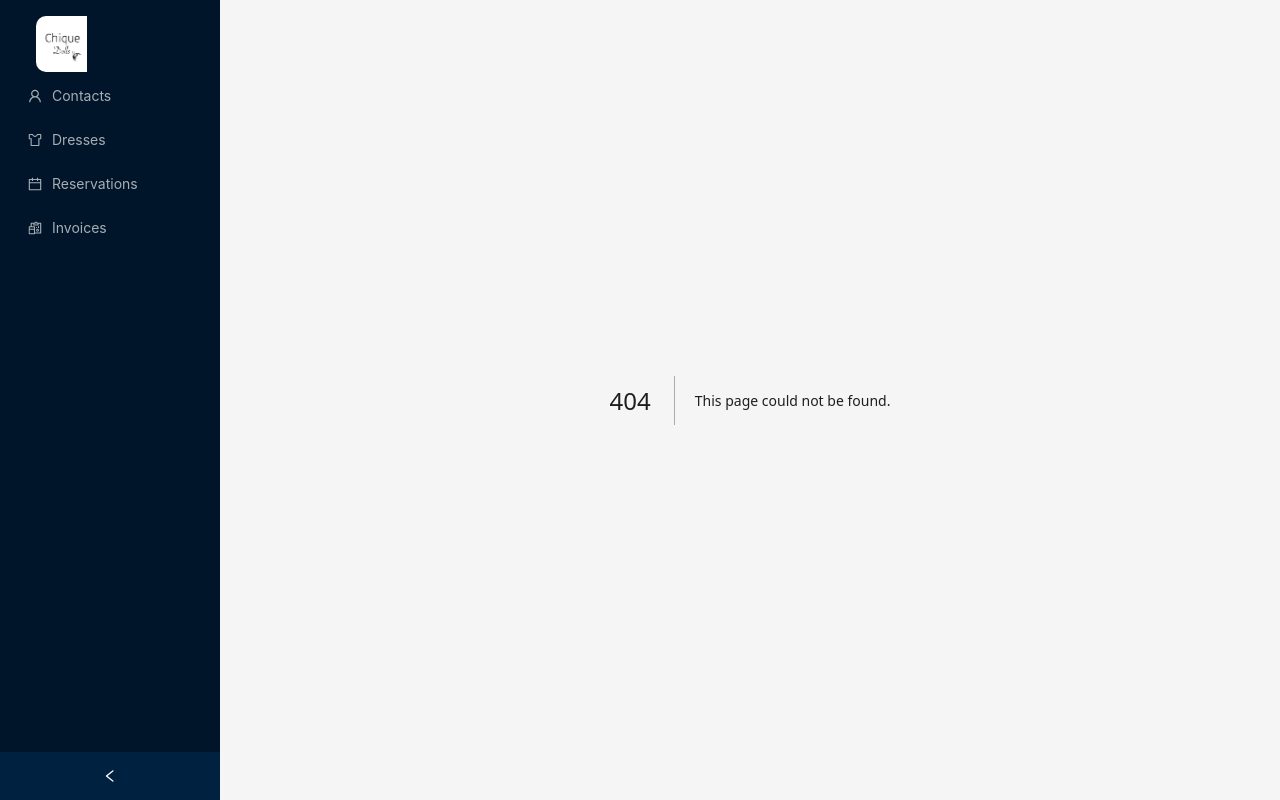
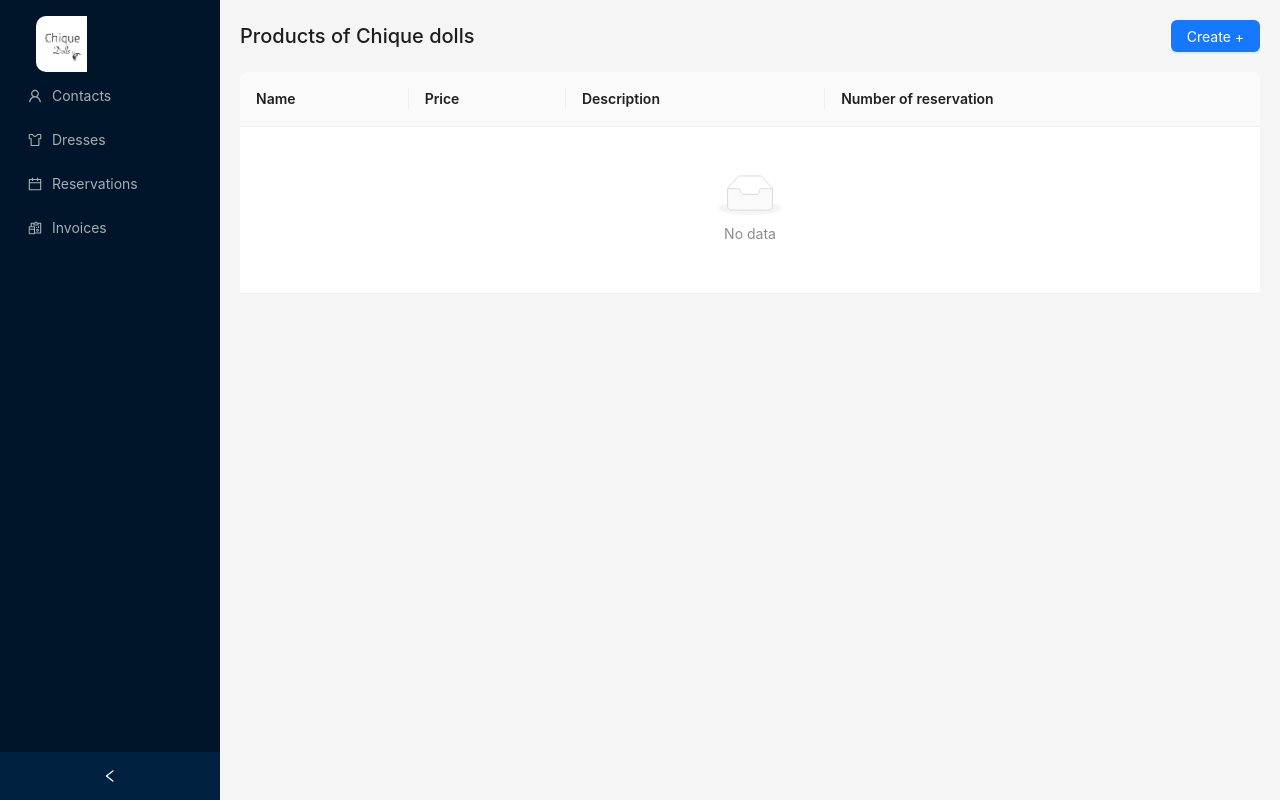
Before and after one commit to artiole-abdyli/manageInvoices, a Next.js app: page /products in a window 1280 px wide. Before the commit this address had no page. Built offline with nearby package versions, Linux system fonts and the light colour scheme.

Commit message:
products page

```diff
--- /dev/null
+++ b/app/products/page.tsx
@@ -0,0 +1,41 @@
+import { Button, Table } from "antd";
+
+export default function ProductsPage() {
+  const columns = [
+    {
+      title: "Name",
+      dataIndex: "name",
+      name: "product name",
+    },
+    {
+      title: "Price",
+      dataIndex: "price",
+      name: "price",
+    },
+    { title: "Description", dataIndex: "description", name: "description" },
+    {
+      title: "Number of reservation",
+      dataIndex: "number_of_reservation",
+      name: "number of reservation",
+    },
+  ];
+  return (
+    <>
+      <div
+        style={{
+          display: "flex",
+          justifyContent: "space-between",
+          alignItems: "center",
+          margin: "20px 0",
+        }}
+      >
+        <h1 style={{ margin: 0, fontSize: "20px", fontWeight: "500" }}>
+          Products of Chique dolls
+        </h1>
+
+        <Button type="primary">Create +</Button>
+      </div>{" "}
+      <Table columns={columns}></Table>
+    </>
+  );
+}
```
